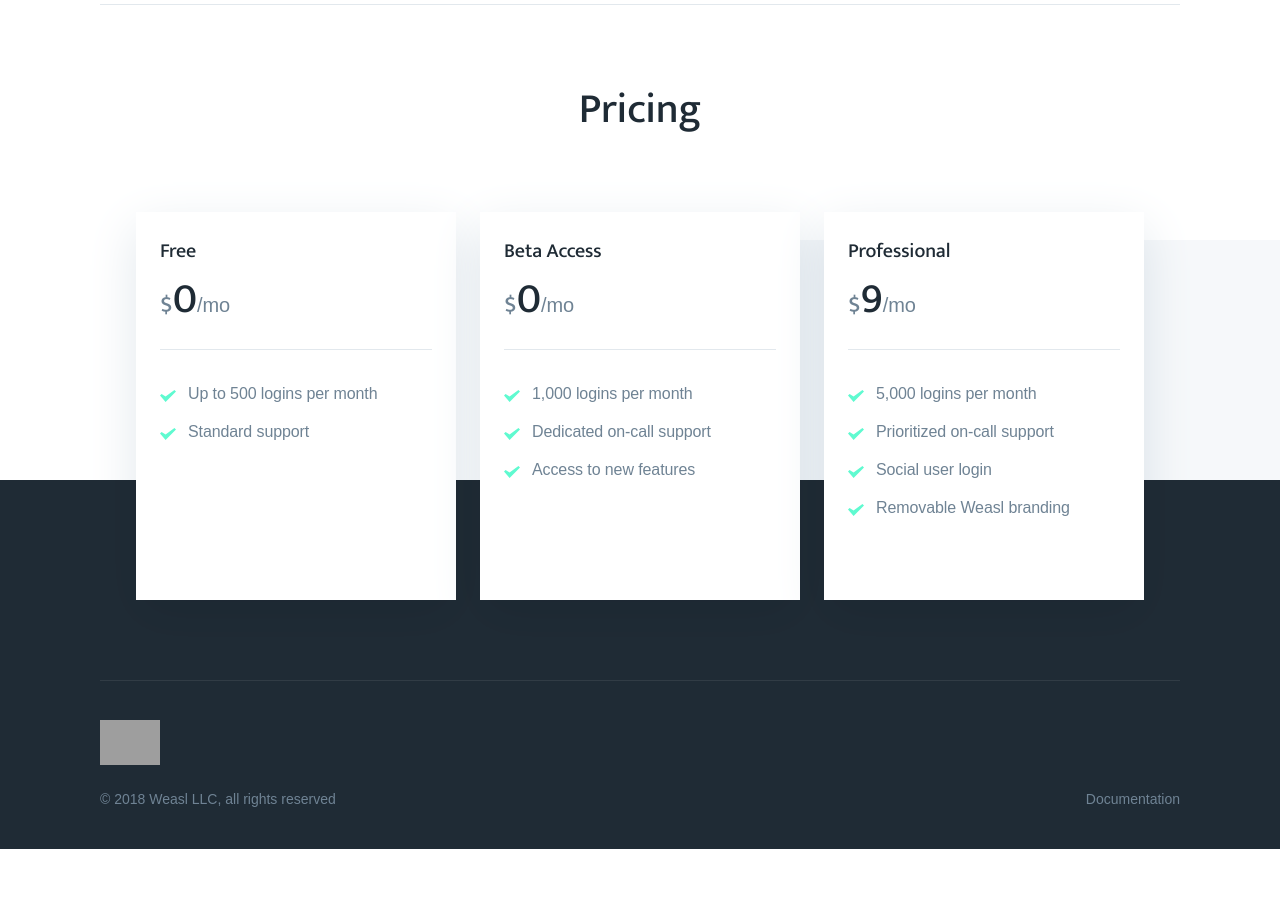
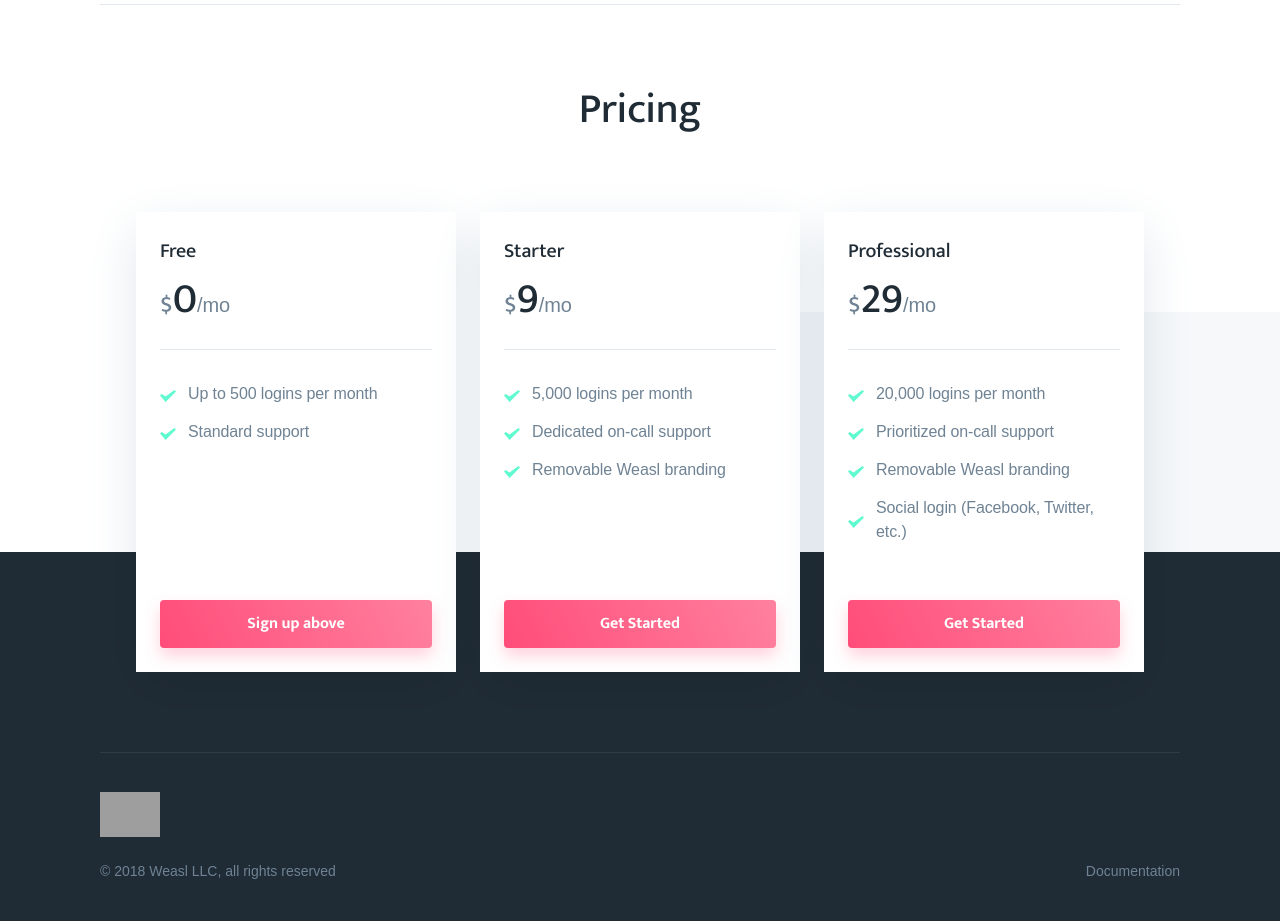
Before and after one commit to Rdbaker/weasl-api, a Flask app: page / in a window 1280 px wide. Shown: the part 1188-2109 px from the top of the page. Before the commit the page ends 2037 px from the top, so only its background shows below. Run offline with Flask 2, Linux system fonts and the light colour scheme; some web fonts are replaced; grey boxes are pictures that could not be loaded.

Commit message:
Adds another plan to the mix

```diff
--- a/weasl/templates/landing2.html
+++ b/weasl/templates/landing2.html
@@ -265,7 +265,7 @@
                                         </ul>
                                     </div>
                                     <div class="pricing-table-cta is-revealing">
-                                        <!-- <a class="button button-primary button-shadow button-block" href="#">Get early access</a> -->
+                                        <a class="button button-primary button-shadow button-block" href="#">Sign up above</a>
                                     </div>
                                 </div>
                             </div>
@@ -273,46 +273,7 @@
                                 <div class="pricing-table-inner">
                                     <div class="pricing-table-main">
                                         <div class="pricing-table-header is-revealing">
-                                            <div class="pricing-table-title mt-12 mb-8">Beta Access</div>
-                                            <div class="pricing-table-price mb-32 pb-24"><span class="pricing-table-price-currency h4">$</span><span class="pricing-table-price-amount h2">0</span>/mo</div>
-                                        </div>
-                                        <ul class="pricing-table-features list-reset text-xs mt-24 mb-56">
-                                            <li class="is-revealing">
-                                                <span class="list-icon">
-                                                    <svg width="16" height="16" xmlns="http://www.w3.org/2000/svg">
-                                                        <path fill="#5FFAD0" fill-rule="nonzero" d="M5.6 8.4L1.6 6 0 7.6 5.6 14 16 3.6 14.4 2z"/>
-                                                    </svg>
-                                                </span>
-                                                <span>1,000 logins per month</span>
-                                            </li>
-                                            <li class="is-revealing">
-                                                <span class="list-icon">
-                                                    <svg width="16" height="16" xmlns="http://www.w3.org/2000/svg">
-                                                        <path fill="#5FFAD0" fill-rule="nonzero" d="M5.6 8.4L1.6 6 0 7.6 5.6 14 16 3.6 14.4 2z"/>
-                                                    </svg>
-                                                </span>
-                                                <span>Dedicated on-call support</span>
-                                            </li>
-                                            <li class="is-revealing">
-                                                <span class="list-icon">
-                                                    <svg width="16" height="16" xmlns="http://www.w3.org/2000/svg">
-                                                        <path fill="#5FFAD0" fill-rule="nonzero" d="M5.6 8.4L1.6 6 0 7.6 5.6 14 16 3.6 14.4 2z"/>
-                                                    </svg>
-                                                </span>
-                                                <span>Access to new features</span>
-                                            </li>
-                                        </ul>
-                                    </div>
-                                    <div class="pricing-table-cta is-revealing">
-                                        <!-- <a class="button button-primary button-shadow button-block" href="#">Get early access</a> -->
-                                    </div>
-                                </div>
-                            </div>
-                            <div class="pricing-table">
-                                <div class="pricing-table-inner">
-                                    <div class="pricing-table-main">
-                                        <div class="pricing-table-header is-revealing">
-                                            <div class="pricing-table-title mt-12 mb-8">Professional</div>
+                                            <div class="pricing-table-title mt-12 mb-8">Starter</div>
                                             <div class="pricing-table-price mb-32 pb-24"><span class="pricing-table-price-currency h4">$</span><span class="pricing-table-price-amount h2">9</span>/mo</div>
                                         </div>
                                         <ul class="pricing-table-features list-reset text-xs mt-24 mb-56">
@@ -330,15 +291,7 @@
                                                         <path fill="#5FFAD0" fill-rule="nonzero" d="M5.6 8.4L1.6 6 0 7.6 5.6 14 16 3.6 14.4 2z"/>
                                                     </svg>
                                                 </span>
-                                                <span>Prioritized on-call support</span>
-                                            </li>
-                                            <li class="is-revealing">
-                                                <span class="list-icon">
-                                                    <svg width="16" height="16" xmlns="http://www.w3.org/2000/svg">
-                                                        <path fill="#5FFAD0" fill-rule="nonzero" d="M5.6 8.4L1.6 6 0 7.6 5.6 14 16 3.6 14.4 2z"/>
-                                                    </svg>
-                                                </span>
-                                                <span>Social user login</span>
+                                                <span>Dedicated on-call support</span>
                                             </li>
                                             <li class="is-revealing">
                                                 <span class="list-icon">
@@ -351,7 +304,54 @@
                                         </ul>
                                     </div>
                                     <div class="pricing-table-cta is-revealing">
-                                        <!-- <a class="button button-primary button-shadow button-block" href="#">Get early access</a> -->
+                                        <a class="button button-primary button-shadow button-block" onclick="drift.api.showWelcomeMessage({ message: 'Chat with me to get started on the Starter plan.', sender: { id: 1197042 } })">Get Started</a>
+                                    </div>
+                                </div>
+                            </div>
+                            <div class="pricing-table">
+                                <div class="pricing-table-inner">
+                                    <div class="pricing-table-main">
+                                        <div class="pricing-table-header is-revealing">
+                                            <div class="pricing-table-title mt-12 mb-8">Professional</div>
+                                            <div class="pricing-table-price mb-32 pb-24"><span class="pricing-table-price-currency h4">$</span><span class="pricing-table-price-amount h2">29</span>/mo</div>
+                                        </div>
+                                        <ul class="pricing-table-features list-reset text-xs mt-24 mb-56">
+                                            <li class="is-revealing">
+                                                <span class="list-icon">
+                                                    <svg width="16" height="16" xmlns="http://www.w3.org/2000/svg">
+                                                        <path fill="#5FFAD0" fill-rule="nonzero" d="M5.6 8.4L1.6 6 0 7.6 5.6 14 16 3.6 14.4 2z"/>
+                                                    </svg>
+                                                </span>
+                                                <span>20,000 logins per month</span>
+                                            </li>
+                                            <li class="is-revealing">
+                                                <span class="list-icon">
+                                                    <svg width="16" height="16" xmlns="http://www.w3.org/2000/svg">
+                                                        <path fill="#5FFAD0" fill-rule="nonzero" d="M5.6 8.4L1.6 6 0 7.6 5.6 14 16 3.6 14.4 2z"/>
+                                                    </svg>
+                                                </span>
+                                                <span>Prioritized on-call support</span>
+                                            </li>
+                                            <li class="is-revealing">
+                                                <span class="list-icon">
+                                                    <svg width="16" height="16" xmlns="http://www.w3.org/2000/svg">
+                                                        <path fill="#5FFAD0" fill-rule="nonzero" d="M5.6 8.4L1.6 6 0 7.6 5.6 14 16 3.6 14.4 2z"/>
+                                                    </svg>
+                                                </span>
+                                                <span>Removable Weasl branding</span>
+                                            </li>
+                                            <li class="is-revealing">
+                                                <span class="list-icon">
+                                                    <svg width="16" height="16" xmlns="http://www.w3.org/2000/svg">
+                                                        <path fill="#5FFAD0" fill-rule="nonzero" d="M5.6 8.4L1.6 6 0 7.6 5.6 14 16 3.6 14.4 2z"/>
+                                                    </svg>
+                                                </span>
+                                                <span>Social login (Facebook, Twitter, etc.)</span>
+                                            </li>
+                                        </ul>
+                                    </div>
+                                    <div class="pricing-table-cta is-revealing">
+                                        <a class="button button-primary button-shadow button-block" onclick="drift.api.showWelcomeMessage({ message: 'Chat with me to get started on the Professional plan.', sender: { id: 1197042 } })">Get Started</a>
                                     </div>
                                 </div>
                             </div>
```
